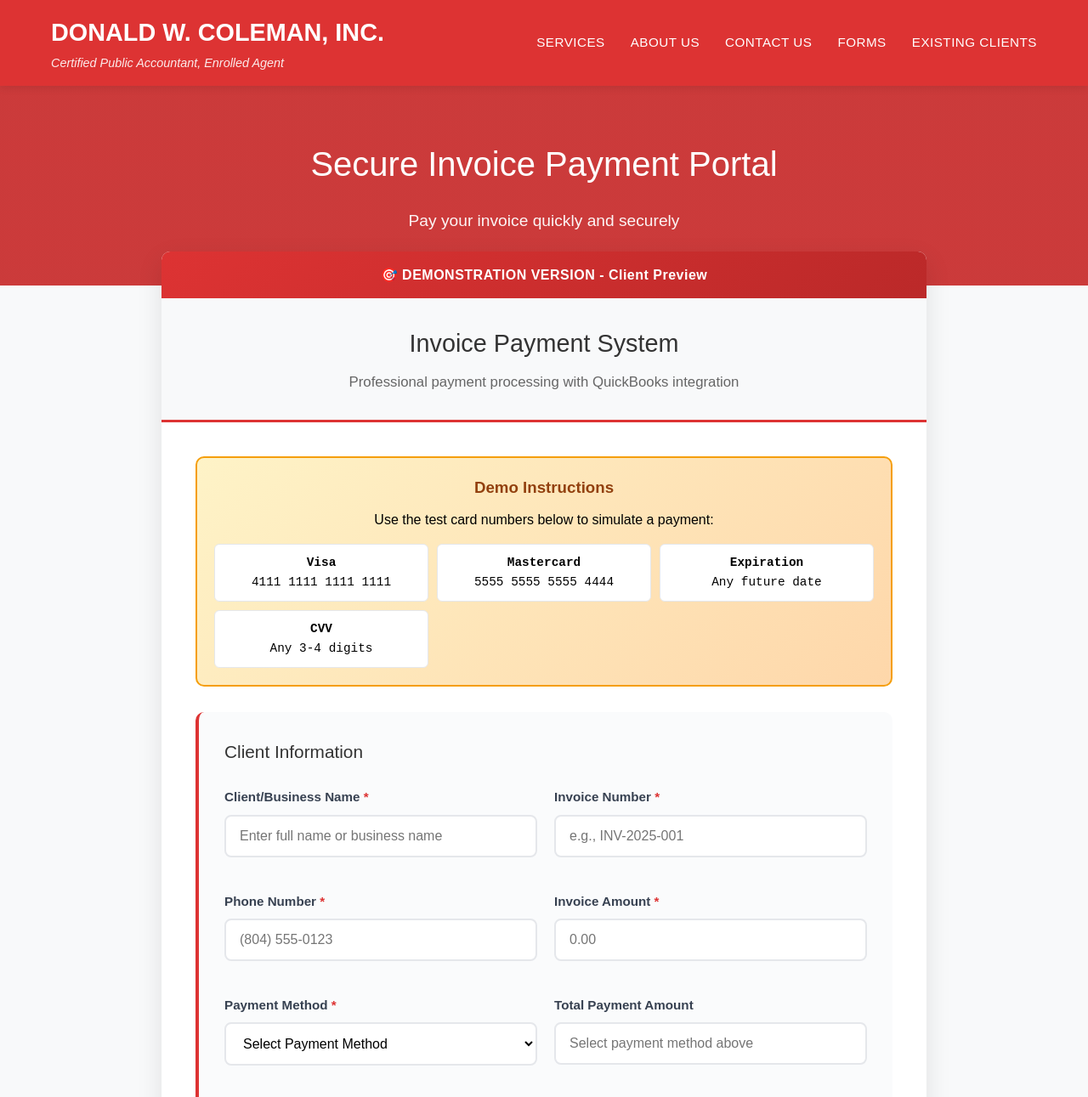
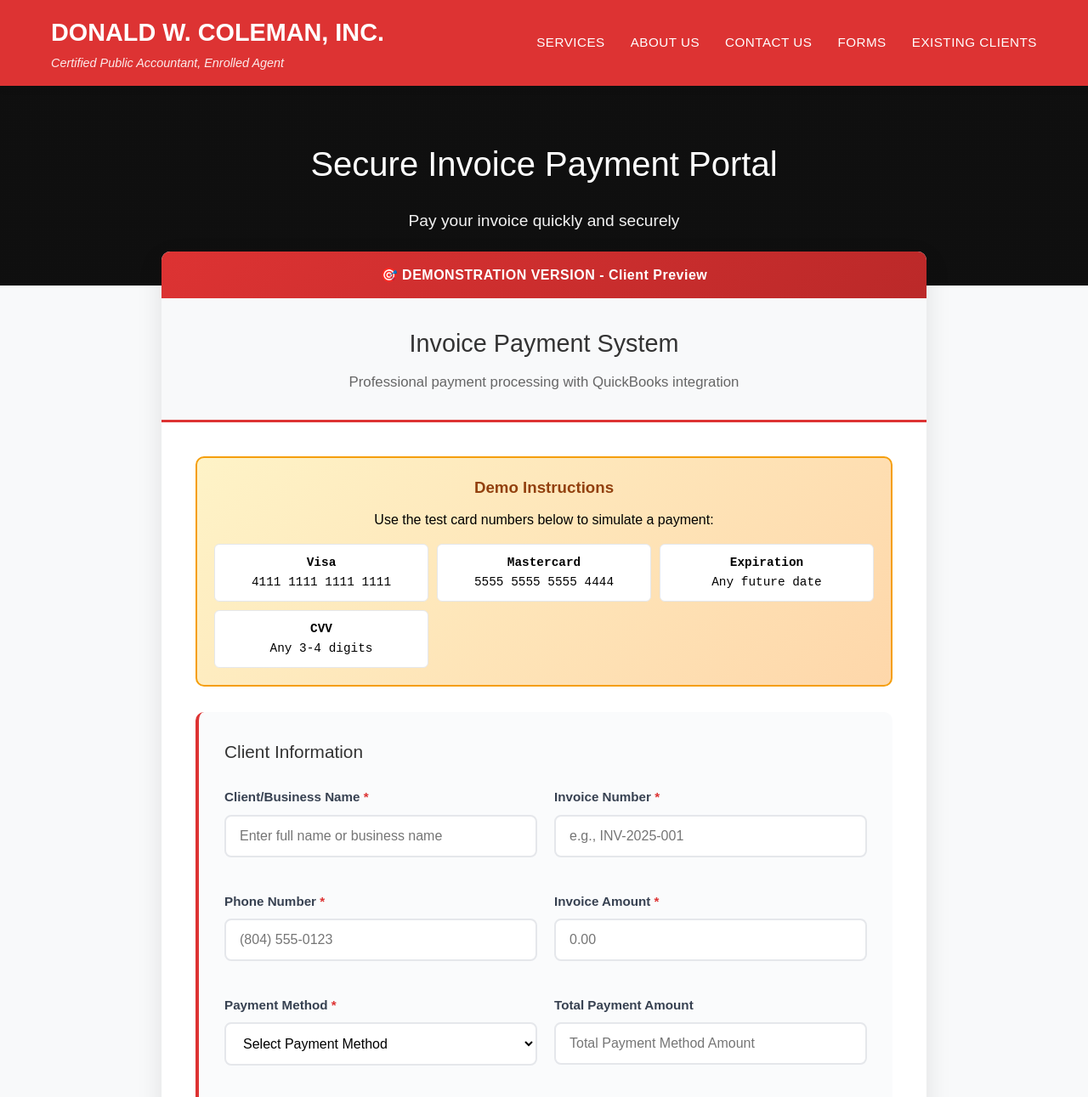
Before and after one commit to AIworks24/colemandemo, a plain HTML site: page index.html in a window 1280 px wide. Shown: the top 1291 px of the page at 85% size. Drawn offline with Linux system fonts and the light colour scheme.

Commit message:
Update index.html

```diff
--- a/index.html
+++ b/index.html
@@ -69,7 +69,7 @@
         }
 
         .hero {
-            background: linear-gradient(rgba(221, 51, 51, 0.85), rgba(221, 51, 51, 0.85)), #666;
+            background: linear-gradient(rgba(0, 0, 0, 0.85), rgba(0, 0, 0, 0.85)), #666;
             color: white;
             padding: 60px 0;
             text-align: center;
@@ -579,7 +579,7 @@
 
                         <div class="form-group">
                             <label for="total-amount">Total Payment Amount</label>
-                            <input type="text" id="total-amount" name="total-amount" readonly placeholder="Select payment method above">
+                            <input type="text" id="total-amount" name="total-amount" readonly placeholder="Total Payment Method Amount">
                         </div>
                     </div>
 
```
